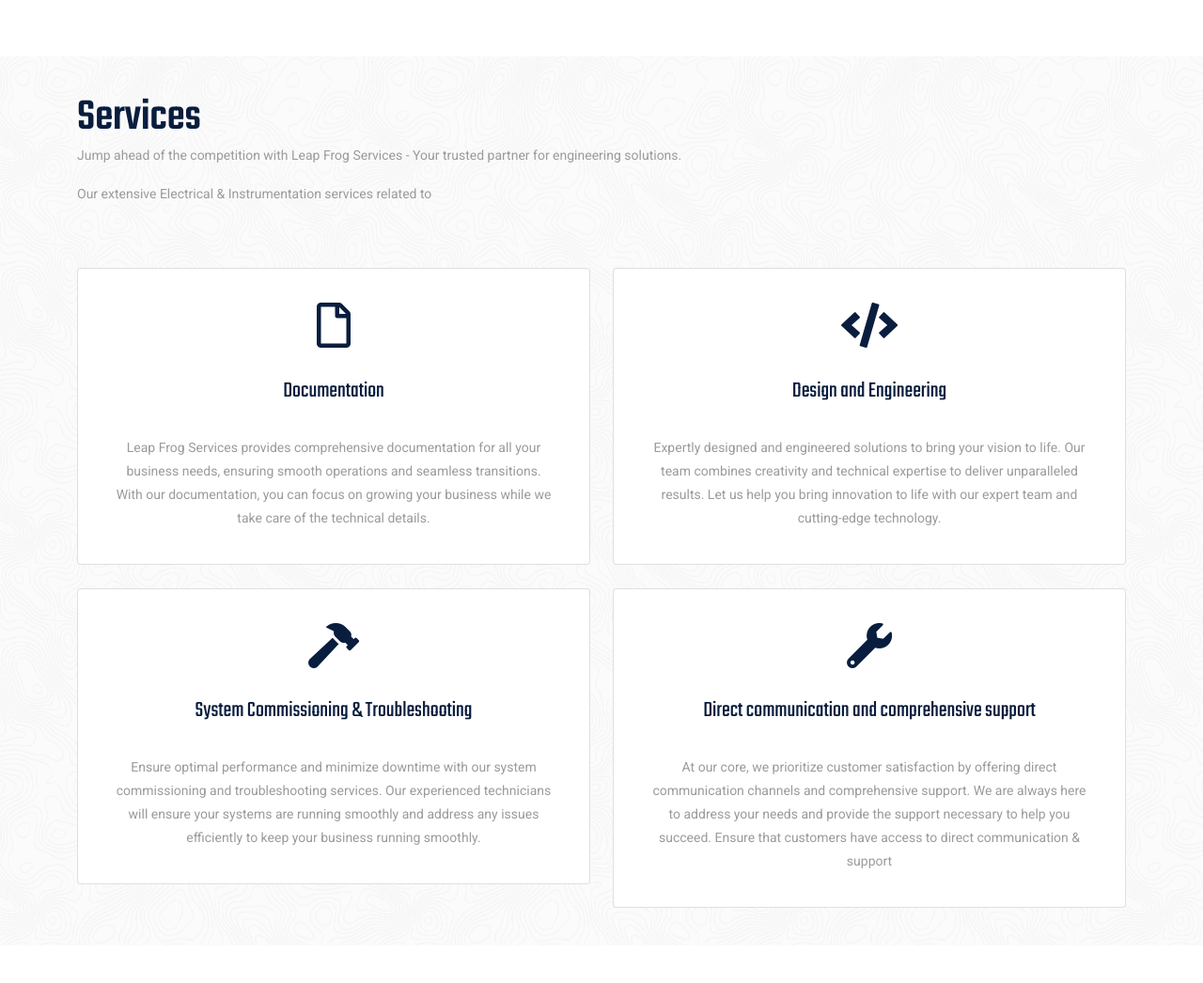
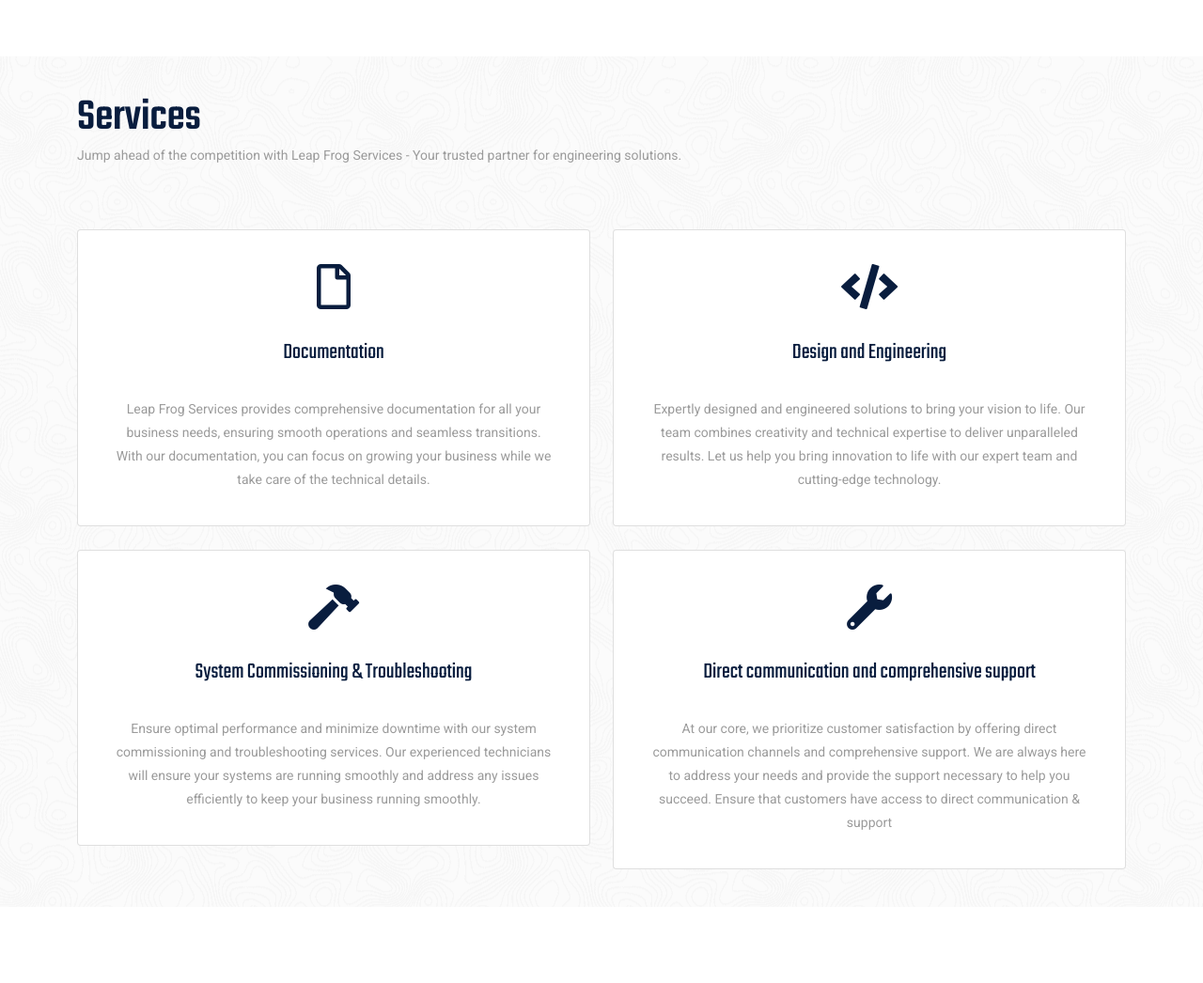
Before and after one commit to shahnirjhor/test, a Laravel app: page /domains in a window 1280 px wide. Shown: the part 839-1885 px from the top of the page at 94% size. Run offline with Laravel 8, Linux system fonts and the light colour scheme; some web fonts are replaced.

Commit message:
domains service problem solvedd

```diff
--- a/resources/views/website/domains.blade.php
+++ b/resources/views/website/domains.blade.php
@@ -142,7 +142,6 @@
                         <div class="col-lg-12 align-items-center">
                             <h3>Services</h3>
                             <p>Jump ahead of the competition with Leap Frog Services - Your trusted partner for engineering solutions.</p>
-                            <p>Our extensive Electrical & Instrumentation services related to</p>
                         </div>
                     </div>
                 </div>
```
